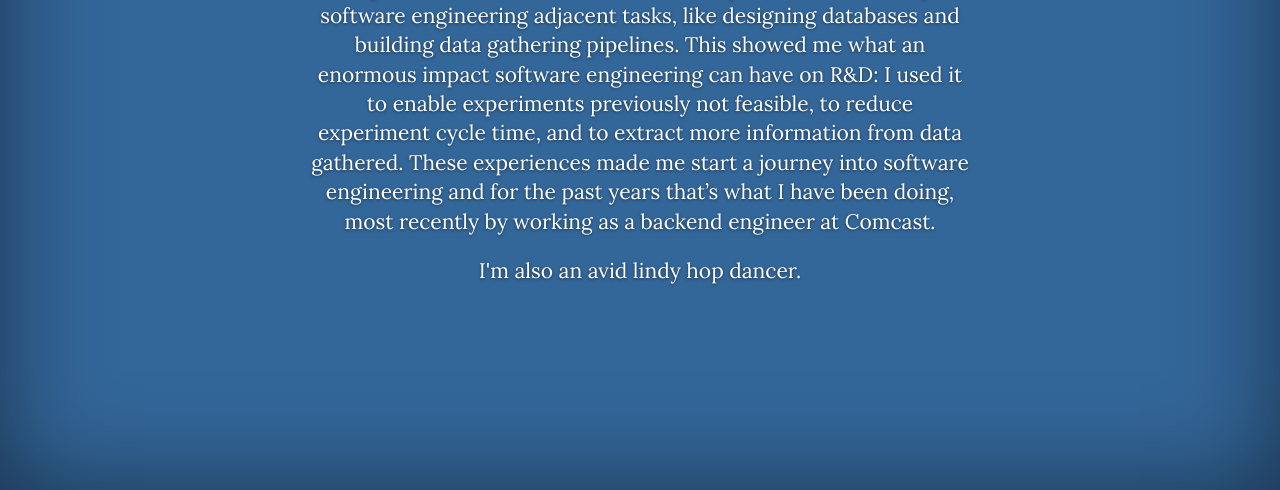
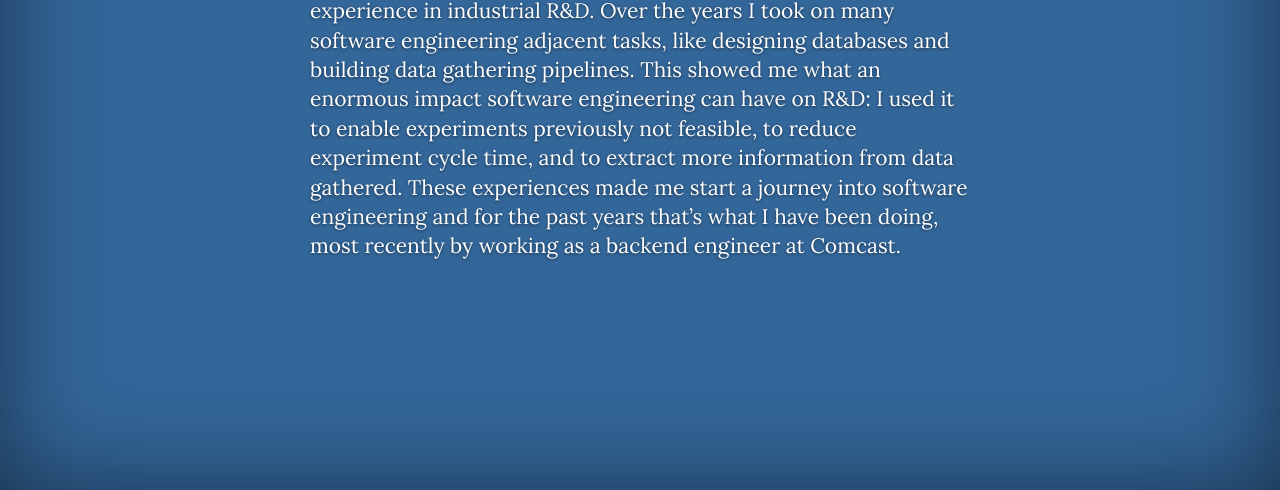
Before and after one commit to torasirkka/torasirkka.github.io, a plain HTML site: page index.html in a window 1280 px wide. Shown: the part 310-800 px from the top of the page. Drawn offline with Linux system fonts and the light colour scheme.

Commit message:
Update index.html

```diff
--- a/index.html
+++ b/index.html
@@ -54,10 +54,7 @@
 
           <div class="inner cover">
             <h1 class="cover-heading">Hi, I'm Tora Sirkka</h1>
-            <p class="lead">I am a software and biotech engineer (M.Sc.) with seven years of experience in industrial R&D. Over the years I took on many software engineering adjacent tasks, like designing databases and building data gathering pipelines. This showed me what an enormous impact software engineering can have on R&D: I used it to enable experiments previously not feasible, to reduce experiment cycle time, and to extract more information from data gathered. These experiences made me start a journey into software engineering and for the past years that’s what I have been doing, most recently by working as a backend engineer at Comcast.
-            </p>
-            <p class="lead">
-            I'm also an avid lindy hop dancer.
+            <p align="left" class="lead">I am a software and biotech engineer (M.Sc.) with seven years of experience in industrial R&D. Over the years I took on many software engineering adjacent tasks, like designing databases and building data gathering pipelines. This showed me what an enormous impact software engineering can have on R&D: I used it to enable experiments previously not feasible, to reduce experiment cycle time, and to extract more information from data gathered. These experiences made me start a journey into software engineering and for the past years that’s what I have been doing, most recently by working as a backend engineer at Comcast.
             </p>
           </div>
 
```
